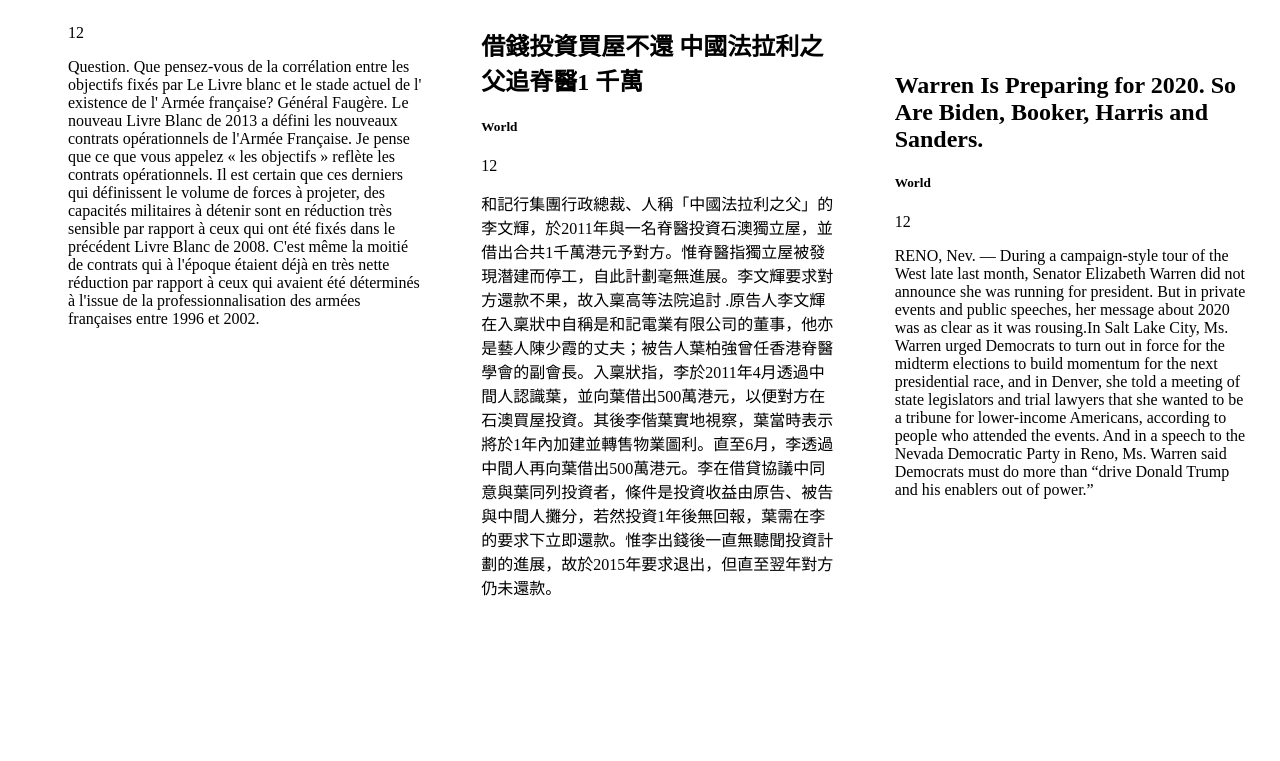
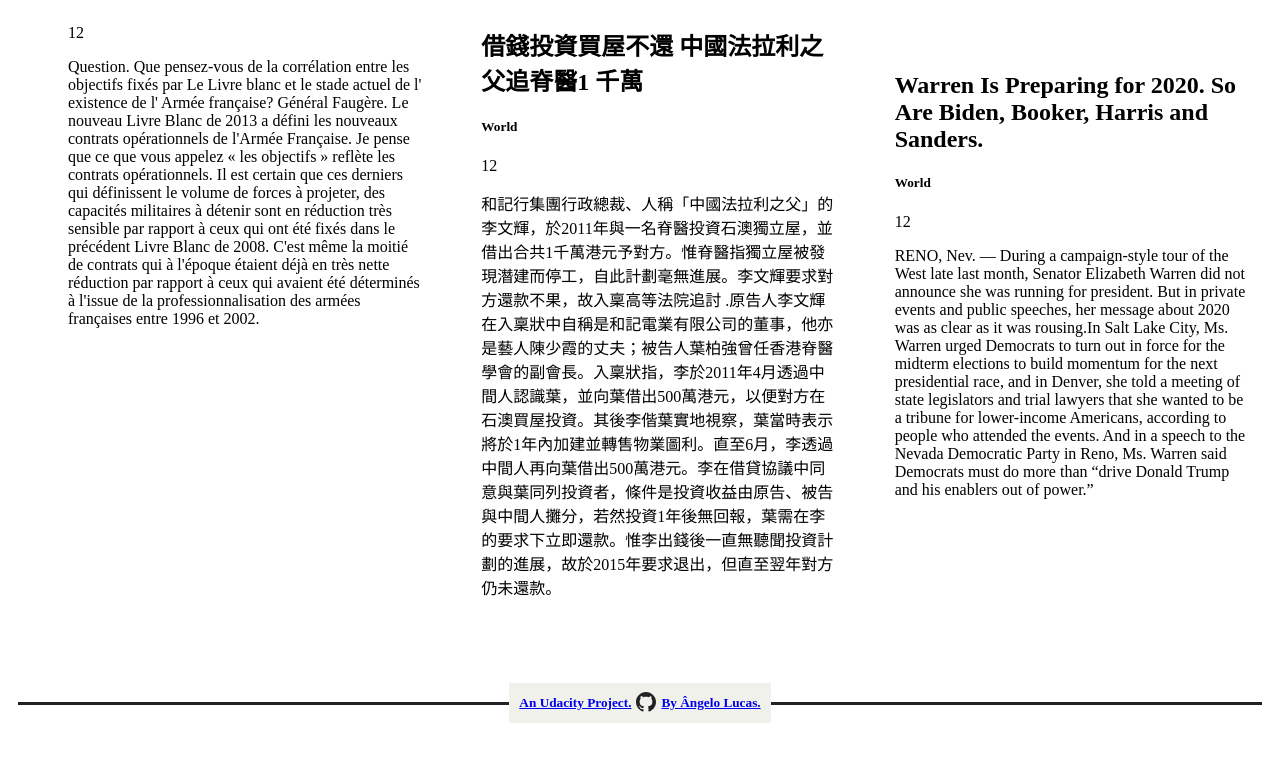
Before and after one commit to angelolucas/react-nanodegree-readable, a React (Create React App) app: page / in a window 1280 px wide. Shown: the part 787-1548 px from the top of the page. Before the commit the page ends 1438 px from the top, so only its background shows below. Built offline with nearby package versions, Linux system fonts and the light colour scheme; what aphrodite-globals would draw is missing.

Commit message:
Home footer

```diff
--- /dev/null
+++ b/src/components/Home/Footer.js
@@ -0,0 +1,77 @@
+import React, { Component } from 'react'
+import { StyleSheet, css } from 'aphrodite/no-important'
+import colors from '../../theme/colors'
+
+class Footer extends Component {
+  render() {
+    return (
+      <header className={css(styles.footer)}>
+        <div className={css(styles.aboutContainer)}>
+          <h5 className={css(styles.about)}>
+            <a href="https://github.com/angelolucas/react-nanodegree-readable" target="_blank">
+              An Udacity Project.
+
+              {/* GitHub SVG */}
+              <span className={css(styles.gitHubSVGContainer)}>
+                <svg className={css(styles.gitHubSVG)} viewBox="0 0 1024 1024" width="20" height="20">
+                  <path d="M512 0C229.25 0 0 229.25 0 512c0 226.25 146.688 418.125 350.156 485.812 25.594 4.688 34.938-11.125 34.938-24.625 0-12.188-0.469-52.562-0.719-95.312C242 908.812 211.906 817.5 211.906 817.5c-23.312-59.125-56.844-74.875-56.844-74.875-46.531-31.75 3.53-31.125 3.53-31.125 51.406 3.562 78.47 52.75 78.47 52.75 45.688 78.25 119.875 55.625 149 42.5 4.654-33 17.904-55.625 32.5-68.375C304.906 725.438 185.344 681.5 185.344 485.312c0-55.938 19.969-101.562 52.656-137.406-5.219-13-22.844-65.094 5.062-135.562 0 0 42.938-13.75 140.812 52.5 40.812-11.406 84.594-17.031 128.125-17.219 43.5 0.188 87.312 5.875 128.188 17.281 97.688-66.312 140.688-52.5 140.688-52.5 28 70.531 10.375 122.562 5.125 135.5 32.812 35.844 52.625 81.469 52.625 137.406 0 196.688-119.75 240-233.812 252.688 18.438 15.875 34.75 47 34.75 94.75 0 68.438-0.688 123.625-0.688 140.5 0 13.625 9.312 29.562 35.25 24.562C877.438 930 1024 738.125 1024 512 1024 229.25 794.75 0 512 0z"/>
+                </svg>
+              </span>
+            </a>
+            <a href="https://angelolucas.github.io/" target="_blank">
+              By Ângelo Lucas.
+            </a>
+          </h5>
+        </div>
+      </header>
+    )
+  }
+}
+
+const styles = StyleSheet.create({
+  footer: {
+    padding: 10,
+    textAlign: 'center',
+  },
+
+  aboutContainer: {
+    position: 'relative',
+    display: 'flex',
+    justifyContent: 'center',
+
+    ':before': {
+      content: "''",
+      position: 'absolute',
+      borderBottomWidth: '3px',
+      borderBottomStyle: 'solid',
+      borderBottomColor: colors.text,
+      left: '0',
+      top: 'calc(50% - 1px)',
+      width: '100%',
+    }
+  },
+
+  about: {
+    display: 'flex',
+    background: colors.background,
+    position: 'relative',
+    padding: 10,
+    zIndex: 2,
+    lineHeight: '20px',
+  },
+
+  gitHubSVGContainer: {
+    width: 30,
+    position: 'relative',
+    display: 'inline-block',
+  },
+
+  gitHubSVG: {
+    position: 'absolute',
+    left: 5,
+    top: -15,
+    fill: colors.text,
+  }
+})
+
+export default Footer
--- a/src/components/Home/index.js
+++ b/src/components/Home/index.js
@@ -1,6 +1,7 @@
 import React, { Component } from 'react'
 import Header from './Header'
 import ListPosts from '../ListPosts'
+import Footer from './Footer'
 
 class Home extends Component {
   render() {
@@ -8,6 +9,7 @@ class Home extends Component {
       <div>
         <Header />
         <ListPosts />
+        <Footer />
       </div>
     )
   }
--- a/src/theme/globals.js
+++ b/src/theme/globals.js
@@ -25,6 +25,11 @@ const globals = {
     padding: 0,
     listStyle: 'none',
   },
+
+  a: {
+    textDecoration: 'none',
+    color: 'inherit'
+  }
 }
 
 export default globals
```
